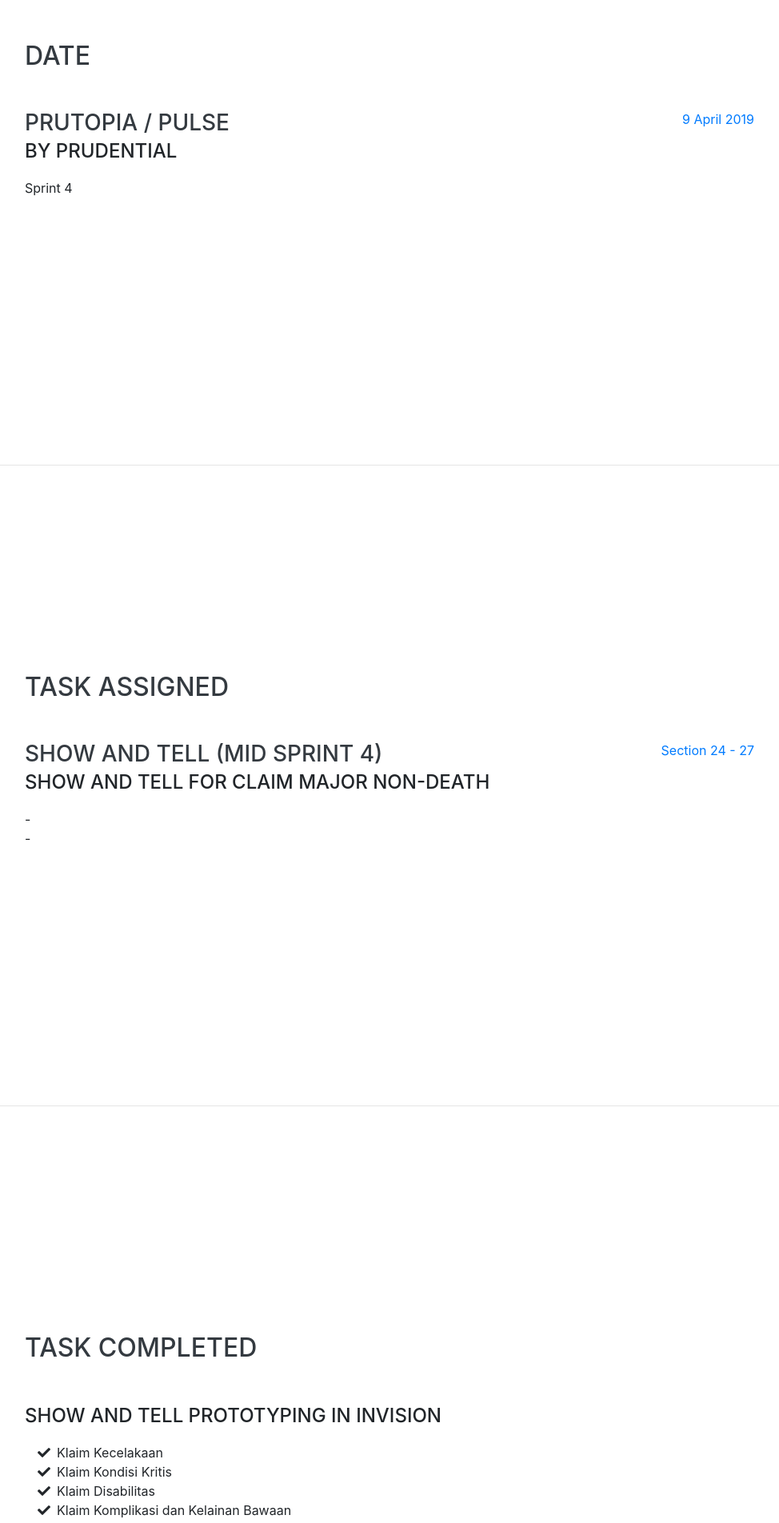
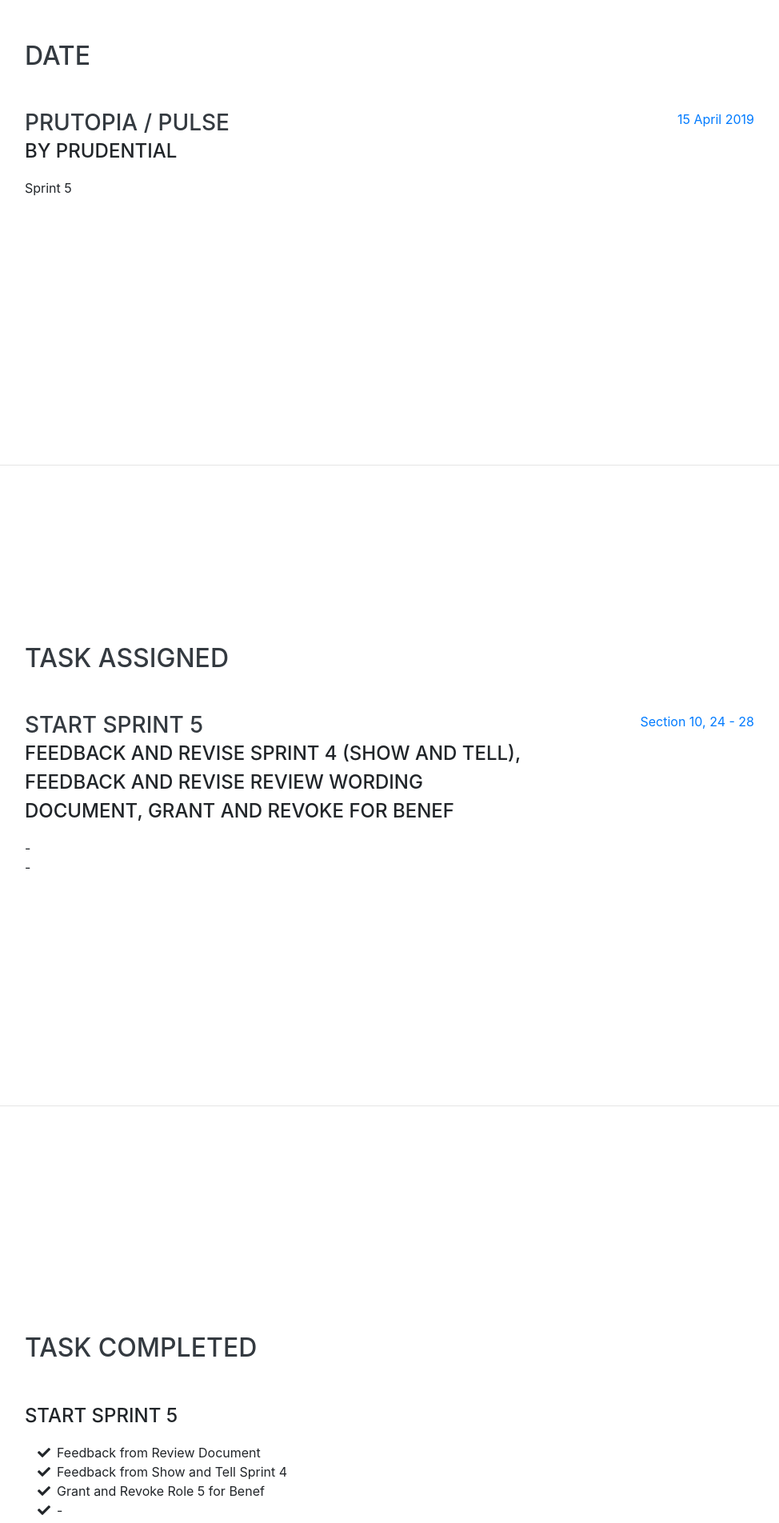
Before and after one commit to luckydhandy/luckydhandy.github.io, a website with bundled scripts: page index.html in a window 1280 px wide. Shown: the part 1020-2924 px from the top of the page at 80% size, without its empty margins (289-1263 px from the left). Built offline with nearby package versions, Linux system fonts and the light colour scheme; a web font is replaced by a local one.

Commit message:
Update index.html

```diff
--- a/index.html
+++ b/index.html
@@ -84,10 +84,10 @@
           <div class="resume-content">
             <h3 class="mb-0">PRUtopia / Pulse</h3>
             <div class="subheading mb-3">By Prudential</div>
-            <p>Sprint 4</p>
+            <p>Sprint 5</p>
           </div>
           <div class="resume-date text-md-right">
-            <span class="text-primary">9 April 2019</span>
+            <span class="text-primary">15 April 2019</span>
           </div>
         </div>
       </div>
@@ -101,13 +101,13 @@
 
         <div class="resume-item d-flex flex-column flex-md-row justify-content-between mb-5">
           <div class="resume-content">
-            <h3 class="mb-0">Show and Tell (Mid Sprint 4)</h3>
-            <div class="subheading mb-3">Show and Tell for Claim Major non-death</div>
+            <h3 class="mb-0">Start Sprint 5</h3>
+            <div class="subheading mb-3">Feedback and Revise Sprint 4 (Show and Tell), Feedback and Revise Review Wording Document, Grant and Revoke for Benef</div>
             <div>-</div>
             <p>-</p>
           </div>
           <div class="resume-date text-md-right">
-            <span class="text-primary">Section 24 - 27</span>
+            <span class="text-primary">Section 10, 24 - 28</span>
           </div>
         </div>
       </div>
@@ -118,20 +118,20 @@
     <section class="resume-section p-3 p-lg-5 d-flex align-items-center" id="taskcompleted">
       <div class="w-100">
         <h2 class="mb-5">Task Completed</h2>
-        <div class="subheading mb-3">Show and Tell Prototyping in InVision</div>
+        <div class="subheading mb-3">Start sprint 5</div>
         <ul class="fa-ul mb-0">
           <li>
             <i class="fa-li fa fa-check"></i>
-            Klaim Kecelakaan</li>
+            Feedback from Review Document</li>
           <li>
             <i class="fa-li fa fa-check"></i>
-            Klaim Kondisi Kritis</li>
+            Feedback from Show and Tell Sprint 4</li>
           <li>
             <i class="fa-li fa fa-check"></i>
-            Klaim Disabilitas</li>
+            Grant and Revoke Role 5 for Benef</li>
           <li>
             <i class="fa-li fa fa-check"></i>
-            Klaim Komplikasi dan Kelainan Bawaan</li>
+            -</li>
         </ul>
       </div>
     </section>
@@ -140,8 +140,8 @@
 <section class="resume-section p-3 p-lg-5 d-flex align-items-center" id="planfornextday">
       <div class="w-100">
         <h2 class="mb-5">Plan for Next Day</h2>
-        <p>Major Claim Death</p>
-        <p class="mb-0">Major Claim Death and fixing up for based on feedback Show and Tell (Mid Sprint 4)</p>
+        <p>Continou for sprint 5</p>
+        <p class="mb-0">Additional Question Upgrade, Overflow sprint 4, Overflow sprint 5</p>
       </div>
     </section>
     <section class="resume-section p-3 p-lg-5 d-flex align-items-center" id="riskblockerquestion">
```
